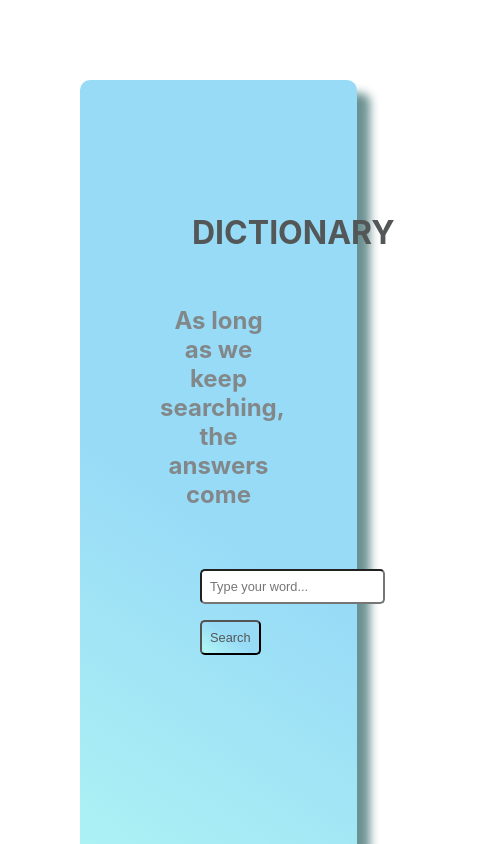
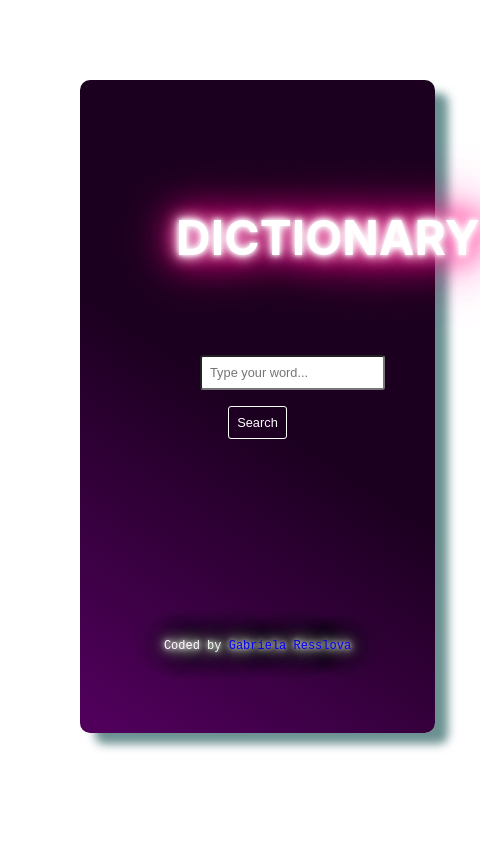
Before and after one commit to Gabriela85/dictionary-react, a React (Create React App) app: page / in a window 390 px wide. Shown: the top 844 px of the page, 480 px wide, since content can reach past the window. Built offline with nearby package versions, Linux system fonts and the light colour scheme.

Commit message:
design part

```diff
--- a/package.json
+++ b/package.json
@@ -8,6 +8,7 @@
     "@testing-library/user-event": "^12.8.3",
     "axios": "^0.24.0",
     "react": "^17.0.2",
+    "react-audio-player": "^0.17.0",
     "react-dom": "^17.0.2",
     "react-scripts": "^3.4.4",
     "web-vitals": "^1.1.2"
--- a/src/App.css
+++ b/src/App.css
@@ -1,9 +1,9 @@
 .container{
-  width: 30%;
-  background-color: #b1f7f3;
-  background: linear-gradient(56deg,#b1f7f3 3%, #98dbf7 50%);
-  background: -webkit-linear-gradient(56deg,#b1f7f3 3%, #98dbf7 50%);
-  background: -moz-linear-gradient(56deg,#b1f7f3 3%, #98dbf7 50%);
+  color: #FFFFFF;
+  width: 70%;
+  background: linear-gradient(56deg,#50005b 3%, #1B001F 50%);
+  background: -webkit-linear-gradient(56deg,#50005b 3%, #1B001F 50%);
+  background: -moz-linear-gradient(56deg,#50005b 3%, #1B001F 50%);
   border-radius: 10px;
   padding: 5rem;
   margin:5rem;
@@ -11,23 +11,29 @@
   -webkit-box-shadow: 14px 12px 10px -1px rgba(46,99,100,0.7);
   -moz-box-shadow: 14px 12px 10px -1px rgba(46,99,100,0.7);
 }
+
+
 h1{
-padding: 2rem;
+  font-size: 4rem;
+padding: 0rem 2rem 2rem 2rem;
 text-align: center;
-color: rgb(83, 87, 87);
+color: #FFFFFF;
+text-shadow: #FFF 0px 0px 5px, #FFF 0px 0px 10px, #FFF 0px 0px 15px, #FF2D95 0px 0px 20px, #FF2D95 0px 0px 30px, #FF2D95 0px 0px 40px, #FF2D95 0px 0px 50px, #FF2D95 0px 0px 75px;
 }
 h2{
-  color: rgb(130, 136, 138);
-  text-align: center;
+  font-size: 2.5rem;
+  color: #FFFFFF;
+  text-shadow: #FFF 0px 0px 5px, #FFF 0px 0px 10px, #FFF 0px 0px 15px, #FF2D95 0px 0px 20px, #FF2D95 0px 0px 30px, #FF2D95 0px 0px 40px, #FF2D95 0px 0px 50px, #FF2D95 0px 0px 75px;  text-align: center;
 
 
 }
 footer {
   padding-top: 10rem;
-  color: rgb(83, 87, 87);
   font-family: monospace;
   font-size: small;
   text-align: center;
+  color: #FFFFFF;
+text-shadow: 0 0 5px #FFF, 0 0 10px #FFF, 0 0 15px #FFF, 0 0 20px #49ff18, 0 0 30px #49FF18, 0 0 40px #49FF18, 0 0 55px #49FF18, 0 0 75px #49ff18;
 }
 footer a{
   text-decoration: none;
@@ -36,3 +42,13 @@ footer a:hover{
  text-decoration: underline;
 
 }
+
+@media only screen and (max-width: 600px) {
+  .container {
+      width: 50%
+    }
+    h1{
+      font-size: 3rem;
+      padding: 1rem;
+   }
+  }
--- a/src/App.js
+++ b/src/App.js
@@ -9,7 +9,6 @@ export default function App() {
 
       <main>
       <h1>DICTIONARY</h1>
-  <h2>As long as we keep searching, <br />the answers come</h2>
         <Dictionary />
       </main>
       <footer>
--- a/src/Dictionary.css
+++ b/src/Dictionary.css
@@ -1,3 +1,16 @@
+section{
+    padding: 2rem;
+    margin: 2rem;
+    text-align: center;
+    border-radius: 3px;
+
+    background: linear-gradient(56deg,#50005b 3%, #1B001F 50%);
+    background: -webkit-linear-gradient(56deg,#50005b 3%, #1B001F 50%);
+    background: -moz-linear-gradient(56deg,#50005b 3%, #1B001F 50%);
+    box-shadow: #FFF 0px 0px 5px, #FFF 0px 0px 10px, #FFF 0px 0px 15px, #FF2D95 0px 0px 20px, #FF2D95 0px 0px 30px, #FF2D95 0px 0px 40px, #FF2D95 0px 0px 50px, #FF2D95 0px 0px 75px;
+    -webkit-box-shadow: #FFF 0px 0px 5px, #FFF 0px 0px 10px, #FFF 0px 0px 15px, #FF2D95 0px 0px 20px, #FF2D95 0px 0px 30px, #FF2D95 0px 0px 40px, #FF2D95 0px 0px 50px, #FF2D95 0px 0px 75px;
+    -moz-box-shadow: #FFF 0px 0px 5px, #FFF 0px 0px 10px, #FFF 0px 0px 15px, #FF2D95 0px 0px 20px, #FF2D95 0px 0px 30px, #FF2D95 0px 0px 40px, #FF2D95 0px 0px 50px, #FF2D95 0px 0px 75px;
+}
 form{
     padding: 2rem;
     text-align: center;
@@ -6,12 +19,61 @@ form{
         padding:0.5rem;
         margin:0.5rem;
         font-size: 0.8rem;
-        border-radius: 5px;
+        border-radius: 3px;
     }
     input.submit{
-        background: #b1f7f3;
-        color: rgb(83, 87, 87);
-background: linear-gradient(56deg,#b1f7f3 3%, #98dbf7 50%);
-background: -webkit-linear-gradient(56deg,#b1f7f3 3%, #98dbf7 50%);
-background: -moz-linear-gradient(56deg,#b1f7f3 3%, #98dbf7 50%);
+        color: white;
+        background: transparent;
+         border: 1px solid white;
+
     }
+    p.definition{
+        color: rgb(245, 119, 211);
+        font-weight: 400;
+    }
+    p.example{
+        color: rgb(247, 189, 232);
+        font-weight: 300;
+    }
+    p.definition::first-letter{
+        text-transform: capitalize;
+    font-size: large;    }
+
+   div.Phonetic{
+       display: flex;
+       justify-content: center;
+       align-items: center;
+       font-size: 1.4rem;
+
+   }
+   div.Phonetic span{
+       padding-right: 30px;
+   }
+   a{
+    text-decoration: none;
+   }
+    ul{
+        list-style: none;
+        padding: 1rem;
+
+    }
+    li{
+        display: inline-block;
+
+    }
+    section.photos {
+        display: flex;
+        flex-direction: row;
+        margin: 0 auto;
+    }
+    section.photos img{
+        padding: 1rem;
+        flex-wrap: wrap;
+    }
+    @media only screen and (max-width: 600px) {
+        section {
+            padding:1rem;
+            margin: 1rem 0rem;
+          }
+
+        }
--- a/src/Dictionary.js
+++ b/src/Dictionary.js
@@ -26,7 +26,7 @@ let apiUrl = `https://api.dictionaryapi.dev/api/v2/entries/en/${keyword}`;
 axios.get(apiUrl).then(handleDictionResponse);
 
 let pexelsApiKey = "563492ad6f917000010000013c47a2d4108b4df7962a590629b7914f";
-let pexelsApiUrl = `https://api.pexels.com/v1/search?query=${keyword}&per_page=3`;
+let pexelsApiUrl = `https://api.pexels.com/v1/search?query=${keyword}&per_page=6`;
 let headers = { Authorization: `Bearer ${pexelsApiKey}` };
 axios
 .get(pexelsApiUrl, { headers: headers }).then
--- a/src/Meaning.js
+++ b/src/Meaning.js
@@ -1,5 +1,7 @@
 import React from "react";
 import Synonyms from "./Synonyms";
+import "./Dictionary.css";
+
 
 export default function Meaning(props){
     return(
@@ -10,16 +12,15 @@ export default function Meaning(props){
 {props.meaning.definitions.map(function(definition, index){
 return(
 <div key={index}>
-    <p>
-    <strong>Definition: </strong>
+    <p className="definition">
+    <strong><u>Definition</u>: </strong>
     {definition.definition}
     <br />
     <br />
 
-    <em>
-    <strong>Example: </strong>
+   <p className="example"> <em>
     {definition.example}
-    </em>
+    </em></p>
 
     <br />
     <br />
--- a/src/Phonetic.js
+++ b/src/Phonetic.js
@@ -1,13 +1,19 @@
 import React from "react";
+import "./Dictionary.css";
+import Speaker from './Speaker.png';
+
+
+
 
 export default function Phonetic (props){
     return(
 <div className="Phonetic">
     <a href={props.phonetic.audio} target="_blank" rel="noopener noreferrer">
-        Listen
+   <span> <img src={Speaker} alt="speaker" width="30px" /> </span>
     </a>
-    <br />
-    {props.phonetic.text}
+
+  /{props.phonetic.text}/
+
 </div>
     );
 }
--- a/src/Photos.js
+++ b/src/Photos.js
@@ -1,15 +1,17 @@
 import React from "react";
+import "./Dictionary.css";
+
 
 export default function Photos (props){
     if (props.photos) {
    return (
-<div className="Photos">
+<section className="Photos">
 {props.photos.map(function(photo, index){
     return (
         <img src={photo.src.tiny} key={index} alt="of the searched word" />);
 
 })}
-</div>
+</section>
     );
 } else {
     return (null);
--- a/src/Results.js
+++ b/src/Results.js
@@ -1,5 +1,5 @@
 import React from "react";
-import "./Results.css";
+import "./Dictionary.css";
 import Meaning from "./Meaning";
 import Phonetic from "./Phonetic";
 
@@ -10,7 +10,7 @@ export default function Results(props){
 if (props.results) {
     return(
         <div className="Results">
-
+<section>
 <h2>
     {props.results.word}
 </h2>
@@ -22,16 +22,15 @@ if (props.results) {
             </div>
     )
 })}
+</section>
 
 {props.results.meanings.map(function(meaning, index) {
 return (
-    <div key={index}>
+    <section key={index}>
         <Meaning meaning={meaning} />
-        </div>
+        </section>
 );
 })}
-<h3>
-</h3>
 
 </div>
     );
--- a/src/Synonyms.js
+++ b/src/Synonyms.js
@@ -1,11 +1,13 @@
 import React from "react";
+import "./Dictionary.css";
+
 
 export default function Synonyms (props) {
    if (props.synonyms) {
     return (
 <ul className="Synonyms">
-    {props.synonyms.map(function (synonym, index) {
-    return (<li key={index}>{synonym}</li>);
+   {props.synonyms.map(function (synonym, index) {
+    return (<li key={index}>{synonym};</li>);
     })}
     </ul>
     );
```
Also changed, not shown: src/Results.css (deleted), src/Speaker.png (added), 1 other file (tests, documents, lock files or other folders).
